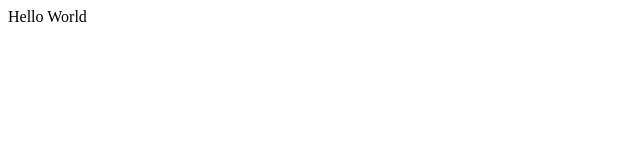
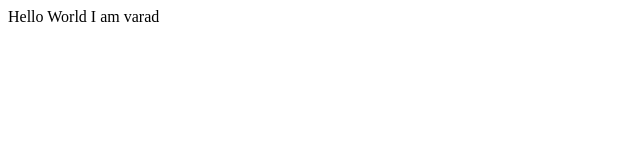
Before and after one commit to varadmailid/Git_Practice, a plain HTML site: page index.html in a window 1280 px wide. Shown: the full height of the page, 0-640 px from the left. Drawn offline with Linux system fonts and the light colour scheme.

Commit message:
Added the name of the user

```diff
--- a/index.html
+++ b/index.html
@@ -1 +1 @@
-<p>Hello World</p>
+<p>Hello World I am varad</p>
```
Also changed, not shown: 1 other file.
